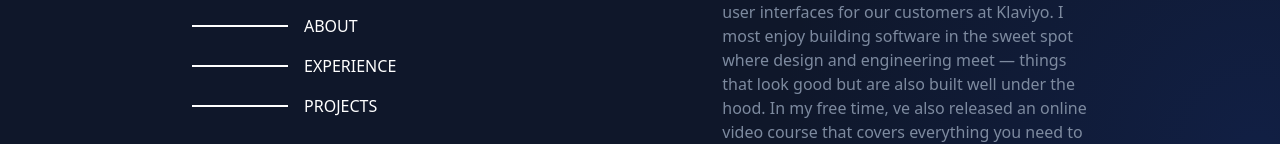
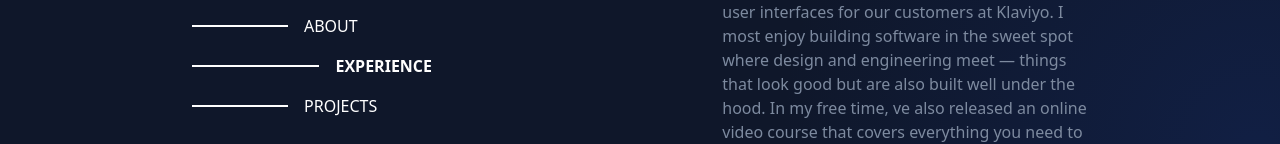
Before and after one commit to Sevethseal/portfolio, a Next.js app: page /about in a window 1280 px wide. Shown: the part 384-528 px from the top of the page. Built offline with nearby package versions, Linux system fonts and the light colour scheme.

Commit message:
complete landing page UI implementation

```diff
--- a/src/app/about/page.tsx
+++ b/src/app/about/page.tsx
@@ -1,4 +1,5 @@
-import React from "react";
+"use client";
+import React, { useEffect, useRef, useState } from "react";
 import "./styles.css";
 import { FontAwesomeIcon } from "@fortawesome/react-fontawesome";
 import {
@@ -10,7 +11,48 @@ import {
 import ExperienceComponent from "../components/contentSpace/contentspace";
 import recipe from "../../../public/recipe.png";
 
+interface SectionRefs {
+  about: HTMLDivElement | null;
+  experience: HTMLDivElement | null;
+  project: HTMLDivElement | null;
+}
+
 const About = () => {
+  const [activeSection, setActiveSection] = useState("about");
+
+  const sections = useRef<SectionRefs>({
+    about: null,
+    experience: null,
+    project: null,
+  });
+
+  useEffect(() => {
+    const handleScroll = () => {
+      console.log("hiii");
+      const sectionEntries = Object.entries(sections.current);
+      for (const [key, value] of sectionEntries) {
+        if (value) {
+          const rect = value.getBoundingClientRect();
+          if (
+            rect.top <= window.innerHeight / 2 &&
+            rect.bottom >= window.innerHeight / 2
+          ) {
+            console.log("hiii");
+            setActiveSection(key);
+            break;
+          }
+        }
+      }
+    };
+
+    window.addEventListener("scroll", handleScroll);
+    return () => {
+      window.removeEventListener("scroll", handleScroll);
+    };
+  }, []);
+  console.log(activeSection, "activeSection");
+  console.log(activeSection, "activeSection");
+
   return (
     <div className="introduction">
       <header className="detail">
@@ -23,20 +65,46 @@ const About = () => {
           </span>
         </div>
         <div className="navigationSection">
-          <div className="hoverClass">
-            <a className="navTab" href="#about">
+          <div
+            className={
+              activeSection === "about" ? "sectionOnFocusClass" : "hoverClass"
+            }
+          >
+            <a
+              className="navTab"
+              href="#about"
+              onFocus={() => setActiveSection("about")}
+            >
               ABOUT
             </a>
             <div className="line" />
           </div>
-          <div className="hoverClass">
-            <a className="navTab" href="#experience">
+          <div
+            className={
+              activeSection === "experience"
+                ? "sectionOnFocusClassExperience"
+                : "experienceHover"
+            }
+          >
+            <a
+              className="navTab"
+              href="#experience"
+              onFocus={() => setActiveSection("experience")}
+            >
               EXPERIENCE
             </a>
             <div className="line" />
           </div>
-          <div className="hoverClass">
-            <a className="navTab" href="#project">
+          <div
+            className={
+              activeSection === "project" ? "sectionOnFocusClass" : "hoverClass"
+            }
+          >
+            <a
+              className="navTab"
+              href="#project"
+              onFocus={() => setActiveSection("project")}
+            >
               PROJECTS
             </a>
             <div className="line" />
@@ -58,7 +126,13 @@ const About = () => {
         </div>
       </header>
       <div>
-        <div className="aboutSection" id="about">
+        <div
+          className="aboutSection"
+          id="about"
+          ref={(el) => {
+            sections.current.about = el;
+          }}
+        >
           Back in 2012, I decided to try my hand at creating custom Tumblr
           themes and tumbled head first into the rabbit hole of coding and web
           development. Fast-forward to today, and I’ve had the privilege of
@@ -73,7 +147,13 @@ const About = () => {
           reading, hanging out with my wife and two cats, or running around
           Hyrule searching for Korok seeds .
         </div>
-        <div className="experienceList" id="experience">
+        <div
+          className="experienceList"
+          id="experience"
+          ref={(el) => {
+            sections.current.experience = el;
+          }}
+        >
           <ExperienceComponent />
           <ExperienceComponent />
           <ExperienceComponent />
@@ -81,11 +161,17 @@ const About = () => {
           <ExperienceComponent />
           <ExperienceComponent />
         </div>
-        <div id="project">
+        <div
+          id="project"
+          ref={(el) => {
+            sections.current.project = el;
+          }}
+        >
           <ExperienceComponent isProjectComponent={true} image={recipe} />
           <ExperienceComponent isProjectComponent={true} image={recipe} />
+
           <ExperienceComponent isProjectComponent={true} image={recipe} />
-          <ExperienceComponent isProjectComponent={true} image={recipe} />
+
           <ExperienceComponent isProjectComponent={true} image={recipe} />
         </div>
       </div>
--- a/src/app/about/styles.css
+++ b/src/app/about/styles.css
@@ -44,9 +44,6 @@ color: white;
  cursor: pointer;
  flex-grow: 1;
  transition: 0.6s;
-
-
-
 }
 .navTab{
     margin: 0.5rem 0 0.5rem 0;
@@ -64,7 +61,6 @@ color: white;
 
 .social div{
     width: 1.5rem;
-
 }
 
 
@@ -77,9 +73,25 @@ color: white;
 }
 .hoverClass:hover{
     transition:  0.5s ;
-
+  font-weight: bolder;
+ width: 13rem !important;
+}
+.sectionOnFocusClass{
+    transition:  0.5s ;
+    font-weight: bolder;
+    width: 13rem !important;
+}
+.sectionOnFocusClassExperience{
+    transition:  0.5s ;
+    font-weight: bolder;
+    width: 15rem !important;
+}
+.experienceHover:hover{
+    font-weight: bolder;
+    transition:  0.5s ;
  width: 15rem !important;
 }
+
 .navTab:hover{
  font-weight: bolder !important;
 }
--- a/src/app/styles.css
+++ b/src/app/styles.css
@@ -9,13 +9,19 @@ html{
 
 }
 html, body {
-    height: 100%;
+
     margin: 0;
     padding: 0;
     box-sizing: border-box;
-    overflow-x: hidden; /* Prevent horizontal scroll */
+
   }
 
+body{
+
+    width: 100%;
+    height: 100%;
+
+}
 .layout{
     background:radial-gradient(600px at 1257px 535px, rgba(29, 78, 216, 0.15), transparent 80%);
     display: flex;
```
